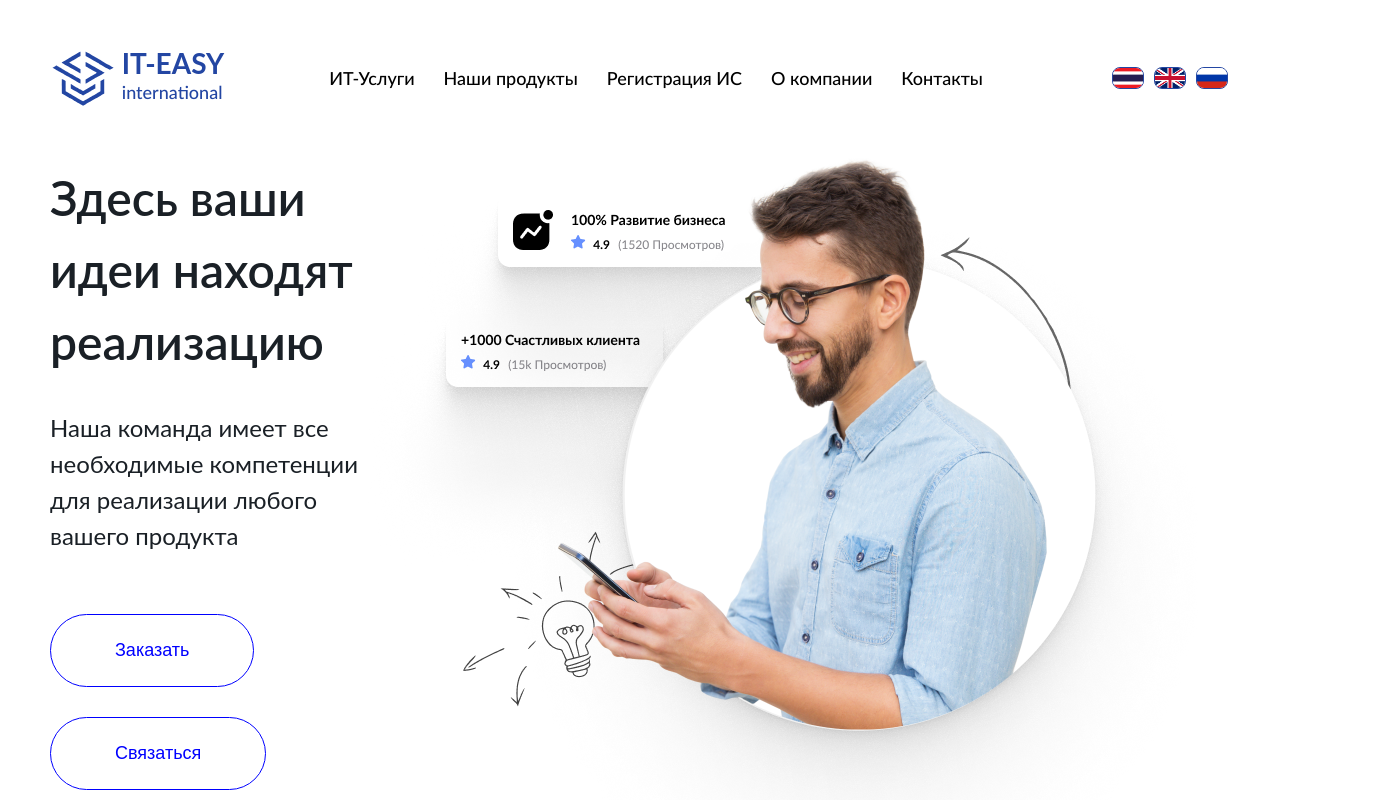
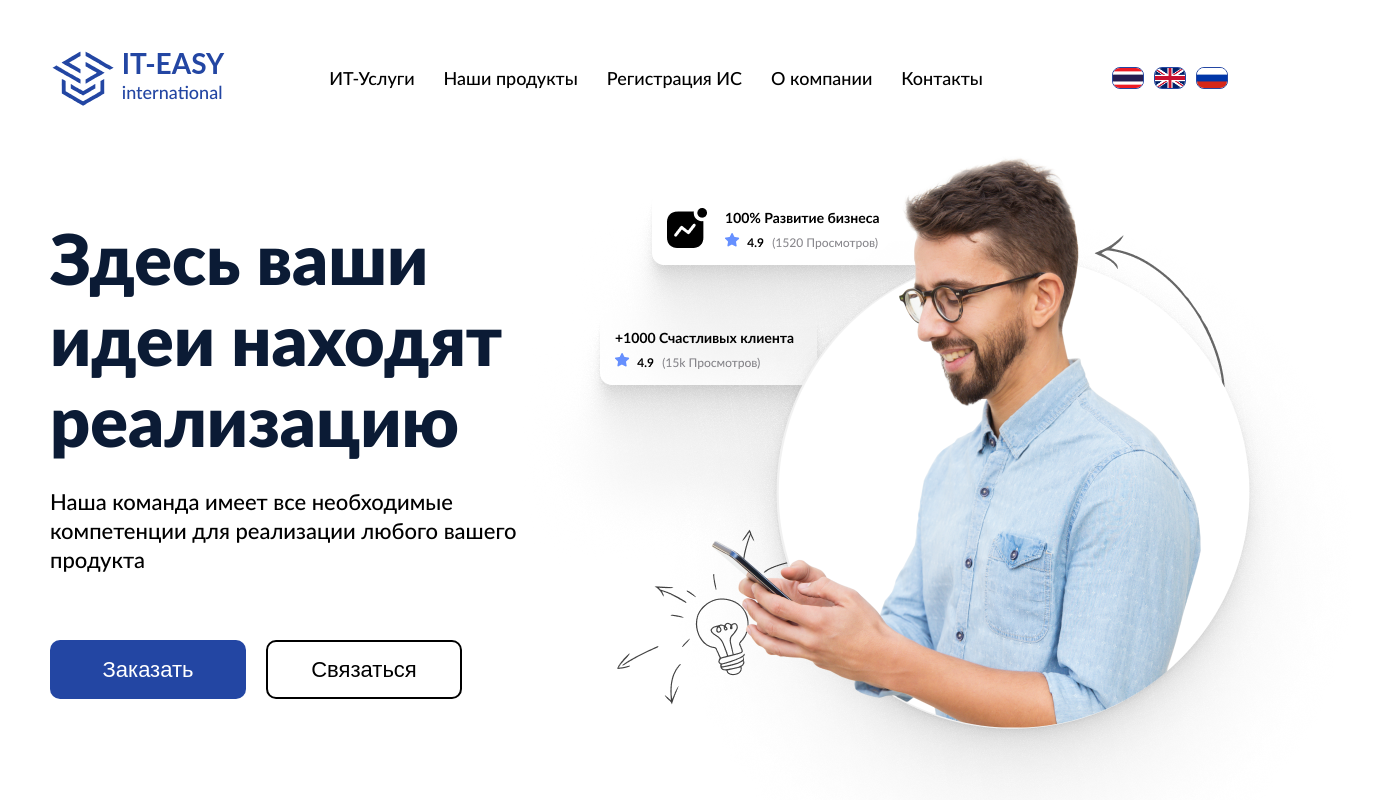
Before and after one commit to MaximEsin/It-easy, a React (Create React App) app: page / in a window 1280 px wide. Shown: the top 800 px of the page, 1384 px wide, since content can reach past the window. Built offline with nearby package versions, Linux system fonts and the light colour scheme; a web font is replaced by a local one.

Commit message:
Buttons changed

```diff
--- a/src/pages/Main.jsx
+++ b/src/pages/Main.jsx
@@ -25,16 +25,18 @@ const Main = () => {
           <div className={styles.intro__text}>
             <h1 className={styles.intro__heading}>{data.mainHeading}</h1>
             <p className={styles.intro__description}>{data.mainDescription}</p>
+            <div className={styles.intro__buttonsContainer}>
               <Link to="/contacts">
                 <button className={styles.intro__button}>
                   {data.mainButtonText}
                 </button>
               </Link>
               <Link to="/contacts">
-              <button className={styles.intro__button}>
+                <button className={styles.intro__buttonWhite}>
                   {data.mainButtonText2}
                 </button>
               </Link>
+            </div>
           </div>
         </div>
         <div className={styles.intro__container}>
--- a/src/styles/Main.module.scss
+++ b/src/styles/Main.module.scss
@@ -15,38 +15,59 @@
     margin-bottom: 150px;
     color: #1a2026;
   }
+
+  &__buttonsContainer {
+    display: flex;
+    margin-top: 66px;
+    gap: 20px;
+  }
+
   &__heading {
-    font-weight: 600;
-    font-size: 48px;
-    line-height: 150%;
+    font-size: 70px;
+    font-weight: 800;
+    line-height: 81px;
+    letter-spacing: 0em;
+    color: rgba(11, 27, 53, 1);
+    margin: 0;
+    min-width: 470px;
   }
   &__description {
-    max-width: 580px;
-    margin-top: 10px;
-    margin-bottom: 30px;
-    font-weight: 400;
-    font-size: 24px;
-    line-height: 150%;
+    font-size: 22px;
+    font-weight: 500;
+    line-height: 29px;
+    letter-spacing: 0em;
+    color: rgba(0, 0, 0, 1);
+    margin: 26px 0 0;
   }
 
   &__button {
-    display: inline-block;
-    margin-top: 30px;
-    padding: 23px 64px;
-    background: transparent;
-    border: 1px solid blue;
-    border-radius: 100px;
+    width: 196px;
+    height: 59.28px;
+    border-radius: 10px;
+    background-color: rgba(35, 70, 163, 1);
+    font-size: 22px;
     font-weight: 500;
-    font-size: 18px;
-    line-height: 25px;
-    transition: background 0.3s linear;
+    line-height: 29px;
+    letter-spacing: 0em;
+    text-align: center;
+    color: rgba(255, 255, 255, 1);
+    border: none;
     cursor: pointer;
-    color: blue;
   }
-  &__button:hover {
-    color: white;
-    border: 1px solid black;
-    background: blue;
+
+  &__buttonWhite {
+    width: 196px;
+    height: 59.28px;
+    border-radius: 10px;
+    border: 2px solid rgba(0, 0, 0, 1);
+    font-size: 22px;
+    font-weight: 500;
+    line-height: 29px;
+    letter-spacing: 0em;
+    text-align: center;
+    color: rgba(0, 0, 0, 1);
+    background-color: rgba(255, 255, 255, 1);
+    cursor: pointer;
   }
 }
 
@@ -139,3 +160,9 @@
     background-color: #ffffff;
   }
 }
+
+@media all and (max-width: 1225px) {
+  .intro {
+
+  }
+}
```
Lines whose indentation alone changed are shown as unchanged.
